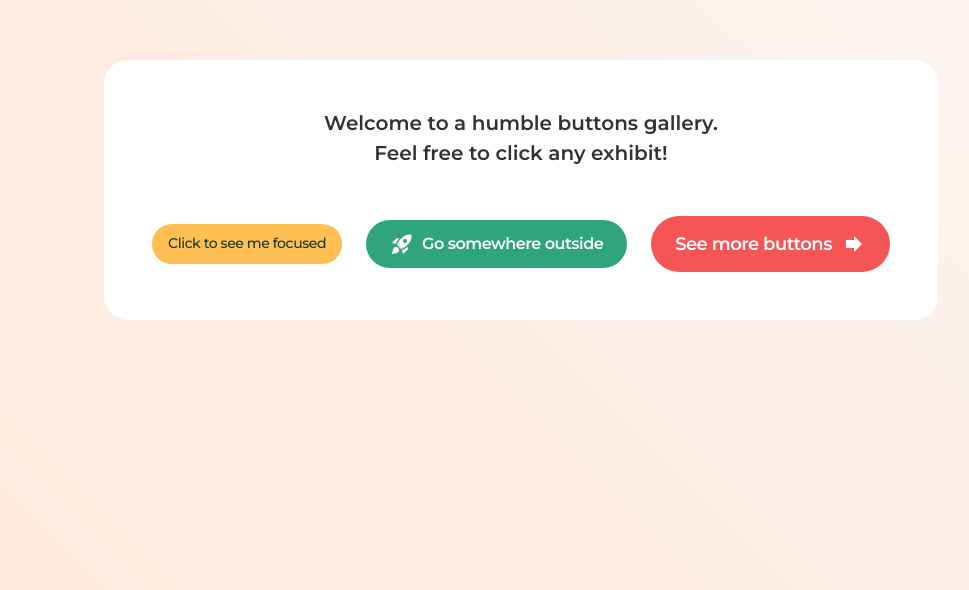
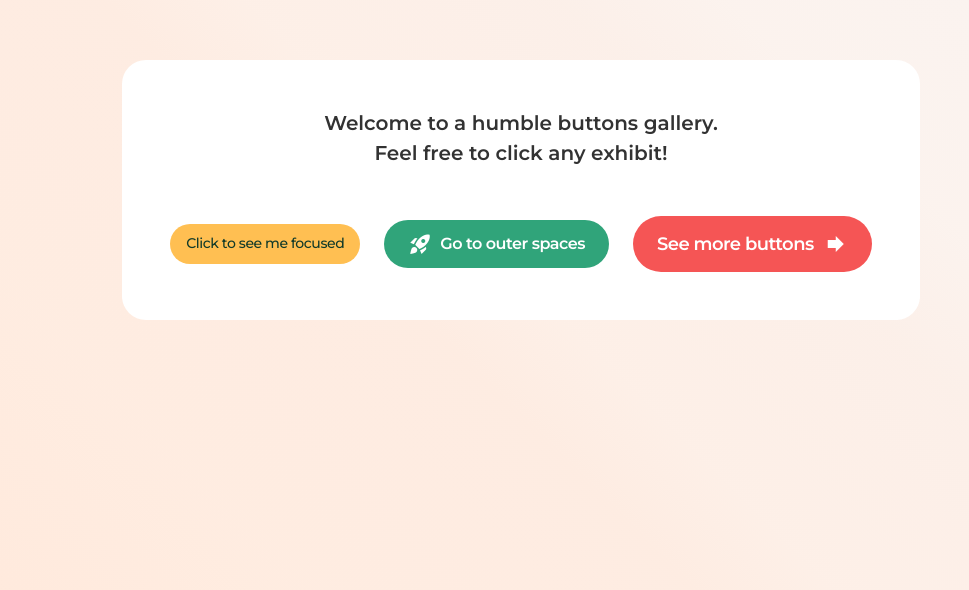
Before and after one commit to martaqh/buttons-gallery, a Vue app: page / in a window 1280 px wide. Shown: the part 210-800 px from the top of the page, without its empty margins (119-1088 px from the left). Built offline with nearby package versions, Linux system fonts and the light colour scheme.

Commit message:
Improve text content

```diff
--- a/src/views/HomeView.vue
+++ b/src/views/HomeView.vue
@@ -15,7 +15,7 @@ import BaseView from "@/views/BaseView.vue";
         <BaseButton size="small"> Click to see me focused </BaseButton>
         <BaseButton href="http://www.risify.pl" color="green">
           <i class="material-icons">rocket_launch</i>
-          Go somewhere outside
+          Go to outer spaces
         </BaseButton>
         <BaseButton to="/another" color="red" size="large">
           See more buttons
```
